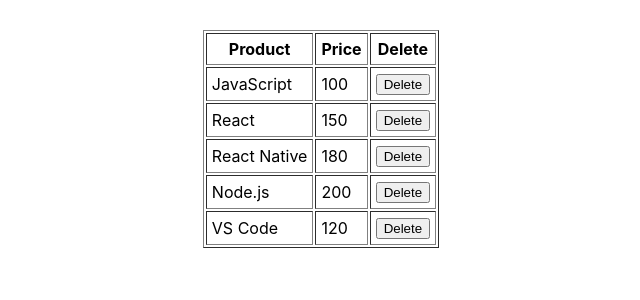
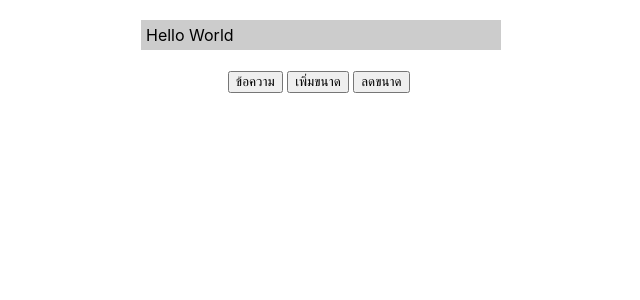
Before and after one commit to ThanawatBundasak/app1, a React (Create React App) app: page / in a window 1280 px wide. Shown: the top 300 px of the page, without its empty margins (319-959 px from the left). Built offline with nearby package versions, Linux system fonts and the light colour scheme.

Commit message:
Add state-func.js
Add state-func.js , Edit App.js

```diff
--- a/src/App.js
+++ b/src/App.js
@@ -1,6 +1,6 @@
 import React from 'react';
-import RefsArray from './refs-array';
+import MessageBox from './state-func';
 
 export default function App(){
-  return <RefsArray/>
+  return <MessageBox/>
 }
--- /dev/null
+++ b/src/state-func.js
@@ -0,0 +1,36 @@
+import React , {useState} from "react";
+
+export default function MessageBox(){
+    let [text,setText] = useState('Hello World')
+    let [size,setSize] = useState(16)
+
+    const onClickSetText = () => {
+        let t = prompt('กำหนดข้อความ')
+        if (t) {
+            setText(t)
+        }
+    }
+
+    const onClickZoomIn = () => {
+        let newSize = size +1
+        setSize(newSize)
+    }
+
+    let msgboxStyle = {
+        display: 'InLine-block' ,
+        width: 350 ,
+        fontSize: size ,
+        backgroundColor: '#ccc' ,
+        padding: 5 ,
+        textAlign: 'left'
+    }
+
+    return (
+        <div style={{textAlign:'center',marginTop:20}}>
+            <div style={msgboxStyle}>{text}</div><br/><br/>
+            <button onClick={onClickSetText}>ข้อความ</button>&nbsp;
+            <button onClick={onClickZoomIn}>เพิ่มขนาด</button>&nbsp;
+            <button onClick={() => setSize(size - 1)}>ลดขนาด</button>&nbsp;
+        </div>
+    )
+}
```
